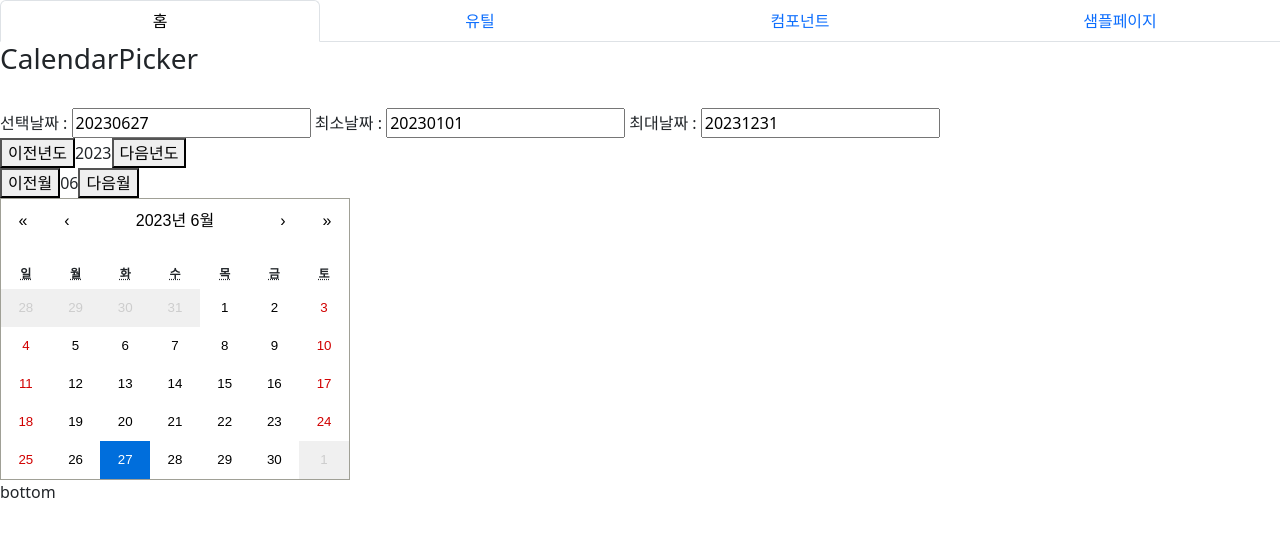
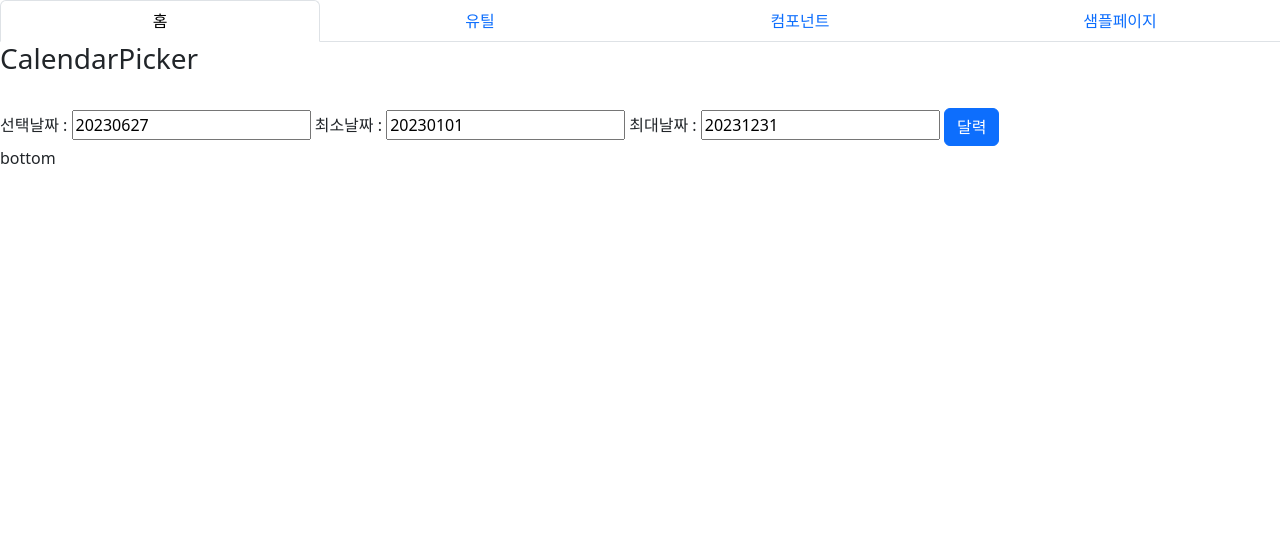
Before and after one commit to kooto149/sampleReact, a React (Create React App) app: page /SamplePageCalendarPicker in a window 1280 px wide. Shown: the top 536 px of the page. Built offline with nearby package versions, Linux system fonts and the light colour scheme.

Commit message:
calendar picker

```diff
--- a/package.json
+++ b/package.json
@@ -23,6 +23,7 @@
     "react-bootstrap": "^2.8.0",
     "react-calendar": "^4.3.0",
     "react-dom": "^18.2.0",
+    "react-modal": "^3.16.1",
     "react-redux": "^8.1.1",
     "react-router-dom": "^6.14.0",
     "react-scripts": "5.0.1",
--- a/src/pages/samplePages/SamplePageCalendarPicker.jsx
+++ b/src/pages/samplePages/SamplePageCalendarPicker.jsx
@@ -1,7 +1,9 @@
 import { useState } from 'react';
 import CalendarPicker from "@pages/components/CalendarPicker";
 import dayjs from 'dayjs';
-
+import { Button } from 'react-bootstrap';
+// import { modalActions } from '@modules/redux';
+import { useDispatch } from 'react-redux';
 
 
 function SamplePageCalendarPicker(){
@@ -11,6 +13,29 @@ function SamplePageCalendarPicker(){
     const [selDate, setSelDate] = useState(strToday);
     const [minDate, setMinDate] = useState('20230101');
     const [maxDate, setMaxDate] = useState('20231231');
+
+    const dispatch = useDispatch();
+
+    const onClickBUtton = ()=>{
+        let popupArgs = {
+                isOpen: true,
+                id: 'popup-calendar',
+                content: () => (
+                    <CalendarPicker
+                        defaultDateValue={dayjs(selDate)}
+                        minDate={minDate}
+                        maxDate={maxDate}
+                        getValue={(value) => {
+                            console.log('getValue::' + value)
+                        }}
+                    />
+                ),
+                uiType: 'alert',
+                align: 'center',
+            };
+
+        dispatch(modalActions.modalPopupPortal(popupArgs));
+    };
 
     return (
         <>
@@ -46,8 +71,11 @@ function SamplePageCalendarPicker(){
                 // minLength='8'
                 maxLength='8'
             />
-            <CalendarPicker defaultDateValue={selDate} minDate={minDate} maxDate={maxDate} />
-            {/* <div>{this.state.bankInfo.bankNm}</div> */}
+            <span>      </span>
+            <Button
+                onClick={onClickBUtton}
+            >달력</Button>
+             {/* <div>{this.state.bankInfo.bankNm}</div> */}
         </>
     );
 
```
Also changed, not shown: src/pages/components/CalendarPicker.jsx (line endings or trailing spaces), 1 other file (tests, documents, lock files or other folders).
